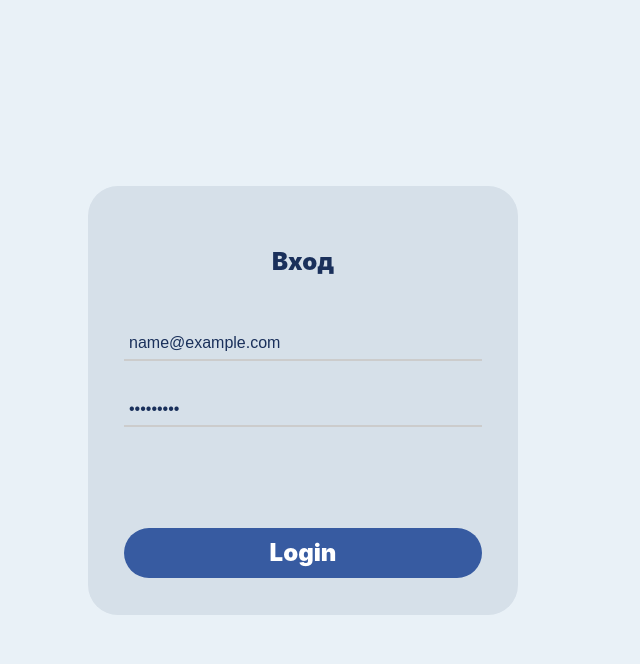
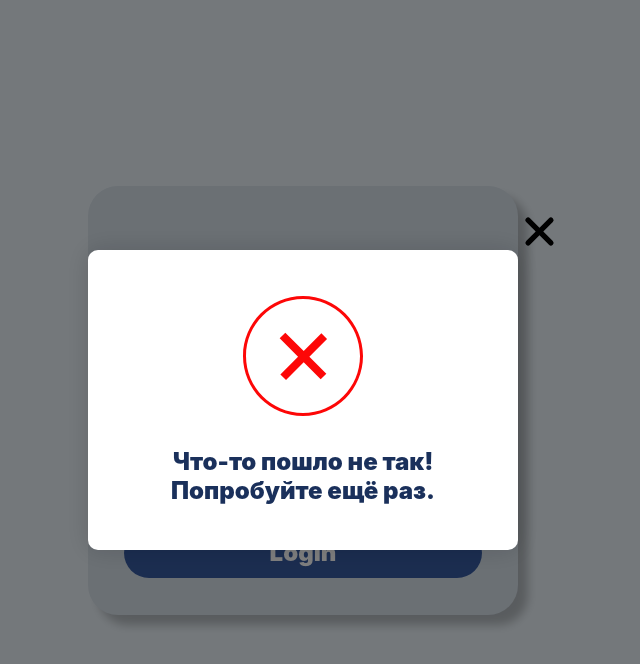
Before and after one commit to alebedev85/aotorization, a React (Create React App) app: page / in a window 1280 px wide. Both pictures are taken after typing "name@example.com", "Sample123" into the empty fields and a click on the button "Login". Shown: the top 664 px of the page, without its empty margins (337-977 px from the left). Built offline with nearby package versions, Linux system fonts and the light colour scheme; no server answers.

Commit message:
feaе: make error maddage

```diff
--- a/src/components/App/App.js
+++ b/src/components/App/App.js
@@ -1,11 +1,13 @@
 import './App.scss';
 import { useState } from "react"
 import LoginForm from '../LoginForm/LoginForm'
+import ErrorMassage from '../ErrorMassage/ErrorMassage'
 import * as api from '../../utils/Api'
 
 function App() {
 
-  const [token, setToken] = useState(); //State for token
+  const [token, setToken] = useState();
+  const [isError, setIsError] = useState(false);
 
   function handlerLogIn({ email, password }) {
     api.authorize(email, password)
@@ -14,15 +16,23 @@ function App() {
         setToken(token)
       })
       .catch(err => {
-        console.log(err)
+        setIsError(true)
       })
+  }
+
+  function closeAPopup() {
+    setIsError(false);
   }
 
 
   return (
     <div className="page">
       <LoginForm
-      onSubmit={handlerLogIn}/>
+        onSubmit={handlerLogIn} />
+      <ErrorMassage
+        isOpen={isError}
+        onClose={closeAPopup}
+      />
     </div>
   );
 }
--- /dev/null
+++ b/src/components/ErrorMassage/ErrorMassage.js
@@ -0,0 +1,36 @@
+import './ErrorMassage.scss'
+import fail from '../../images/fail.svg';
+import React from 'react';
+
+export default function InfoTooltip({ name, isOpen, onClose,isSuccess }) {
+
+  function handleEscClose(evt) {
+    if (evt.key === 'Escape') {
+      onClose();
+    };
+  }
+
+  function handleOverlayClose(evt) {
+    if (evt.target.classList.contains('popup')) {
+      onClose();
+    };
+  }
+
+  React.useEffect(() => {
+    document.addEventListener('keyup', handleEscClose);
+    return () => {
+      document.removeEventListener('keyup', handleEscClose);
+    }
+  }, [isOpen]);
+
+
+  return (
+    <div className={`popup popup_type_info ${isOpen ? ('popup_opened') : ''}`} onClick={handleOverlayClose}>
+      <div className="popup__container popup__container_type_info">
+        <button className="popup__close-button" type="button" onClick={onClose} />
+        <img className="popup__info-pic"  src={fail} alt='Инфо-изображение'/>
+        <h2 className="popup__title popup__title_info">Что-то пошло не так! Попробуйте ещё раз.</h2>
+      </div>
+    </div>
+  )
+}
--- /dev/null
+++ b/src/components/ErrorMassage/ErrorMassage.scss
@@ -0,0 +1,132 @@
+.popup {
+  position: fixed;
+  width: 100%;
+  height: 100%;
+  background-color: rgba(0, 0, 0, 0.5);
+  top: 0;
+  left: 0;
+  justify-content: center;
+  align-items: center;
+  display: flex;
+  visibility: hidden;
+  opacity: 0;
+  transition: all 0.2s ease 0s;
+
+  &_opened {
+    visibility: visible;
+    opacity: 1;
+  }
+
+  &__close-button {
+    padding: 0;
+    border: none;
+    font: inherit;
+    color: inherit;
+    background-color: transparent;
+    cursor: pointer;
+    width: 43px;
+    height: 43px;
+    background-image: url(../../images/Close-Button.svg);
+    background-position: center center;
+    background-size: contain;
+    background-repeat: no-repeat;
+    position: absolute;
+    right: -43px;
+    top: -40px;
+
+    &:hover {
+      opacity: 0.6;
+    }
+
+  }
+
+  &__container {
+    background-color: #FFFFFF;
+    color: #1a305b;
+    width: 430px;
+    display: flex;
+    flex-direction: column;
+    align-items: center;
+    justify-content: center;
+    min-height: 300px;
+    padding: 0 36px 0;
+    box-shadow: 0px 0px 25px rgba(0, 0, 0, 0.15);
+    border-radius: 10px;
+    position: relative;
+    box-sizing: border-box;
+  }
+
+  &__field {
+    position: relative;
+    display: flex;
+    flex-direction: column;
+  }
+
+  &__fieldset {
+    height: 100%;
+    padding: 0;
+    margin: 0;
+    border: none;
+    font: inherit;
+    color: inherit;
+    background-color: transparent;
+    display: flex;
+    flex-direction: column;
+  }
+
+  &__form {
+    padding-top: 48px;
+  }
+
+  &__info-pic {
+    width: 120px;
+    height: 120px;
+  }
+
+  &__title {
+    margin: 0;
+    padding: 0;
+    font-style: normal;
+    font-weight: 900;
+    font-size: 24px;
+    line-height: 29px;
+  }
+
+  &__title_info {
+    margin: 31px 0 0;
+    padding: 0;
+    font-weight: 900;
+    font-size: 24px;
+    line-height: 29px;
+    text-align: center;
+  }
+}
+
+
+@media screen and (max-width: 520px) {
+  .popup {
+    &__close-button {
+      top: -36px;
+      right: 0;
+      width: 20px;
+      height: 20px;
+    }
+
+    &__container {
+      margin-left: 19px;
+      margin-right: 19px;
+      padding: 25px 22px;
+      width: 100%;
+      min-height: 322px;
+    }
+
+    &__form {
+      padding-top: 75px;
+    }
+
+    &__title {
+      font-size: 18px;
+      line-height: 22px;
+    }
+  }
+}
--- a/src/components/LoginForm/LoginForm.js
+++ b/src/components/LoginForm/LoginForm.js
@@ -15,15 +15,15 @@ export default function Login({ onSubmit }) {
   }
 
   return (
-    <div className={"authentication"}>
-      <div className="authentication__container">
-        <h2 className="authentication__title">Вход</h2>
-        <form className="authentication__form" name='Login' onSubmit={handleSubmit}>
-          <fieldset className="authentication__fieldset">
-            <div className="authentication__field">
+    <div className={"login"}>
+      <div className="login__container">
+        <h2 className="login__title">Вход</h2>
+        <form className="login__form" name='Login' onSubmit={handleSubmit} >
+          <fieldset className="login__fieldset">
+            <div className="login__field">
               <input
                 id="email-input"
-                className="authentication__input authentication__input_email"
+                className="login__input login__input_email"
                 type="email"
                 placeholder="Email"
                 name="email"
@@ -32,12 +32,12 @@ export default function Login({ onSubmit }) {
                 value={form.email}
                 onChange={handleChange}
                 required />
-                <span className="authentication__input-error">{errors.email}</span>
+                <span className="login__input-error">{errors.email}</span>
             </div>
-            <div className="authentication__field">
+            <div className="login__field">
               <input
                 id="password-input"
-                className="authentication__input authentication__input_passward"
+                className="login__input login__input_passward"
                 type="password"
                 placeholder="Пароль"
                 name="password"
@@ -46,9 +46,9 @@ export default function Login({ onSubmit }) {
                 value={form.password}
                 onChange={handleChange}
                 required />
-                <span className="authentication__input-error">{errors.password}</span>
+                <span className="login__input-error">{errors.password}</span>
             </div>
-            <button className="authentication__submit-button" type="submit" name="authenticationSubmit">Login</button>
+            <button className="login__submit-button" type="submit" name="loginSubmit">Login</button>
           </fieldset>
         </form>
       </div>
--- a/src/components/LoginForm/LoginForm.scss
+++ b/src/components/LoginForm/LoginForm.scss
@@ -1,4 +1,4 @@
-.authentication {
+.login {
   min-height: 90vh;
   max-width: 880px;
   margin: 0 auto;
@@ -13,7 +13,8 @@
     padding: 34px 36px 37px;
     box-sizing: border-box;
     background-color: #d6e0e9;
-    border-radius: 30px
+    border-radius: 30px;
+    box-shadow: 10px 10px 10px #0000003c;
   }
 
   &__field {
@@ -121,7 +122,7 @@
 
 @media screen and (max-width: 520px) {
 
-  .authentication {
+  .login {
     &__container {
       margin-left: 19px;
       margin-right: 19px;
```
Also changed, not shown: src/images/Close-Button.svg (added), src/images/fail.svg (added).
